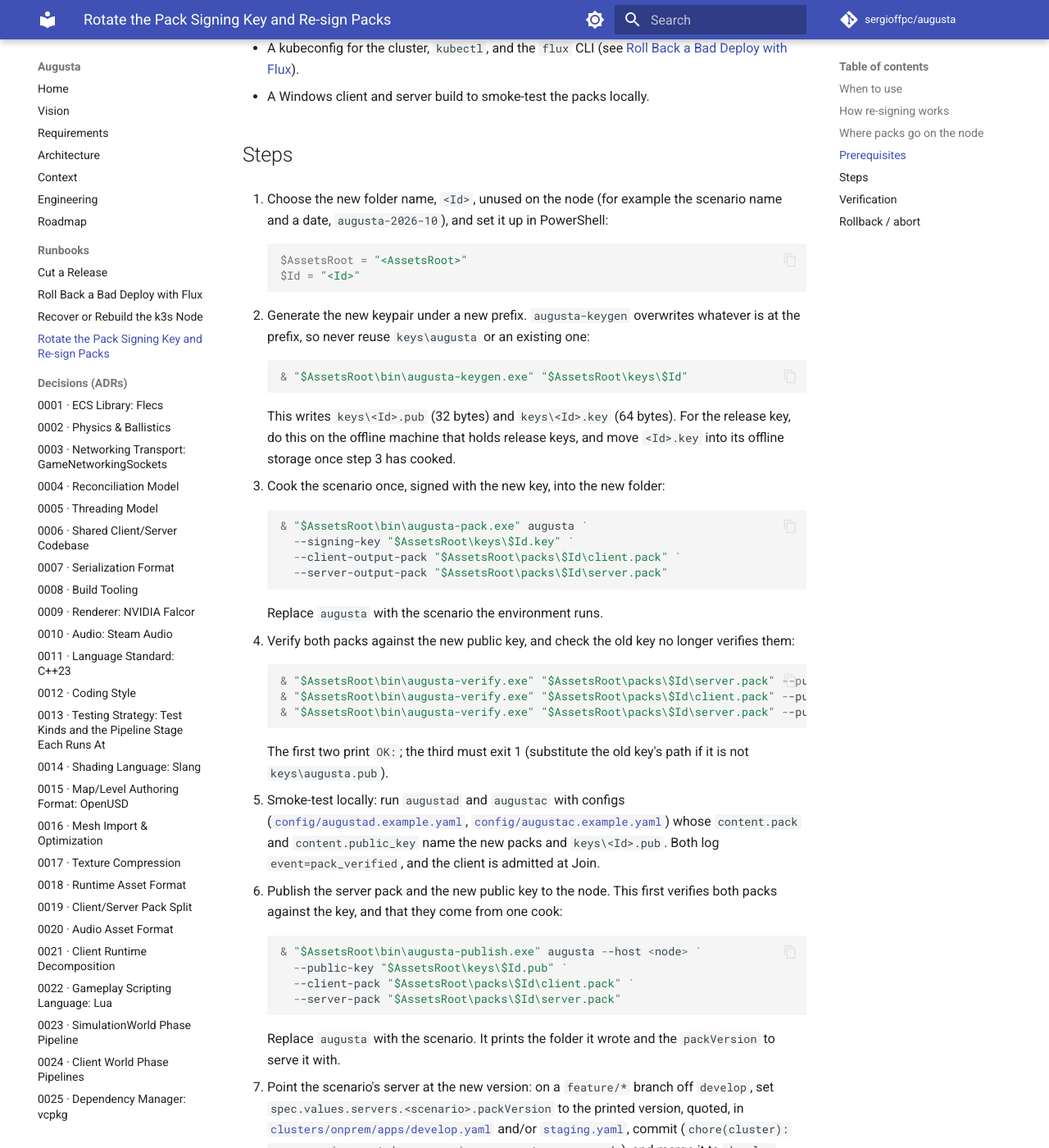
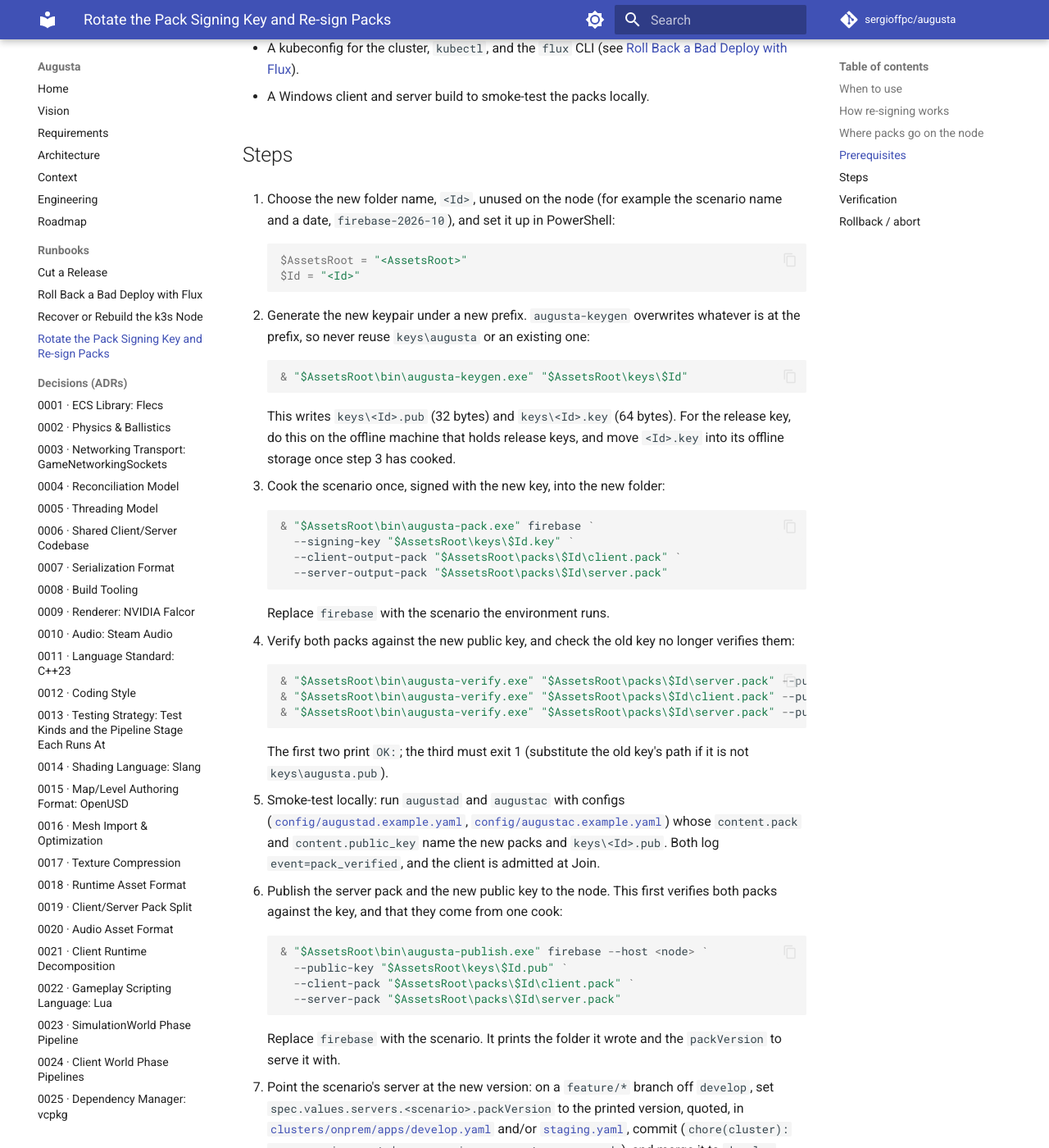
Before and after one commit to sergioffpc/augusta, an MkDocs documentation site: the page built from docs/runbooks/pack-key-rotation.md, in a window 1280 px wide and 1400 px high, scrolled down 1514 px. Shown: the whole window at 82% size. Built offline with MkDocs 1.6.1 and Material for MkDocs 9.7.7, drawn with Linux system fonts in a browser that asks for light colours; comment, search, counter and statistics services are not loaded.

Commit message:
feat(cluster): drop the augusta scenario, serve firebase on 30777
develop no longer runs an augusta server; its firebase server takes the
pinned 30777. The chart's example, the runbooks and the publish tests
name firebase instead.

Co-Authored-By: Claude Opus 5.5 <noreply@anthropic.com>

````diff
--- a/docs/runbooks/pack-key-rotation.md
+++ b/docs/runbooks/pack-key-rotation.md
@@ -70,7 +70,7 @@ pod crash-loops. The client pack never goes on the node.
 ## Steps
 
 1. Choose the new folder name, `<Id>`, unused on the node (for example the
-   scenario name and a date, `augusta-2026-10`), and set it up in PowerShell:
+   scenario name and a date, `firebase-2026-10`), and set it up in PowerShell:
 
     ```powershell
     $AssetsRoot = "<AssetsRoot>"
@@ -91,13 +91,13 @@ pod crash-loops. The client pack never goes on the node.
 3. Cook the scenario once, signed with the new key, into the new folder:
 
     ```powershell
-    & "$AssetsRoot\bin\augusta-pack.exe" augusta `
+    & "$AssetsRoot\bin\augusta-pack.exe" firebase `
       --signing-key "$AssetsRoot\keys\$Id.key" `
       --client-output-pack "$AssetsRoot\packs\$Id\client.pack" `
       --server-output-pack "$AssetsRoot\packs\$Id\server.pack"
     ```
 
-    Replace `augusta` with the scenario the environment runs.
+    Replace `firebase` with the scenario the environment runs.
 
 4. Verify both packs against the new public key, and check the old key no longer
    verifies them:
@@ -122,13 +122,13 @@ pod crash-loops. The client pack never goes on the node.
    verifies both packs against the key, and that they come from one cook:
 
     ```powershell
-    & "$AssetsRoot\bin\augusta-publish.exe" augusta --host <node> `
+    & "$AssetsRoot\bin\augusta-publish.exe" firebase --host <node> `
       --public-key "$AssetsRoot\keys\$Id.pub" `
       --client-pack "$AssetsRoot\packs\$Id\client.pack" `
       --server-pack "$AssetsRoot\packs\$Id\server.pack"
     ```
 
-    Replace `augusta` with the scenario. It prints the folder it wrote and the
+    Replace `firebase` with the scenario. It prints the folder it wrote and the
     `packVersion` to serve it with.
 
 7. Point the scenario's server at the new version: on a `feature/*` branch off
````
Also changed, not shown: docs/runbooks/k3s-node-recovery.md (+1 -1 lines), 3 other files.
